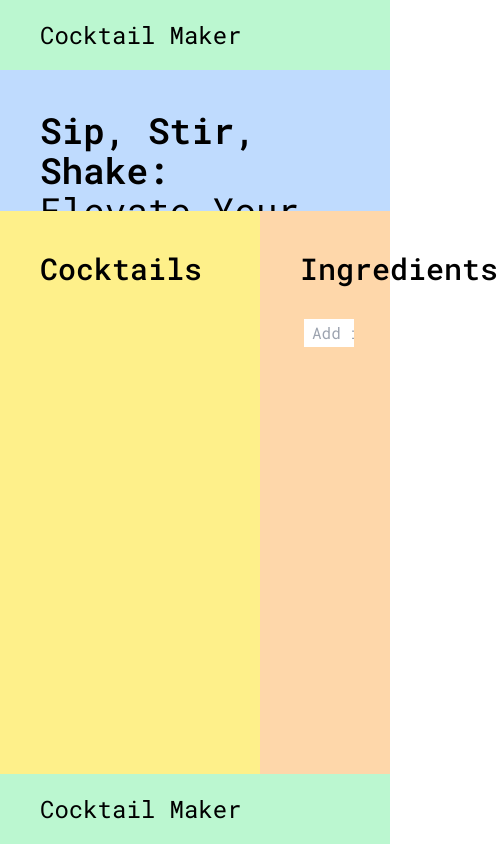
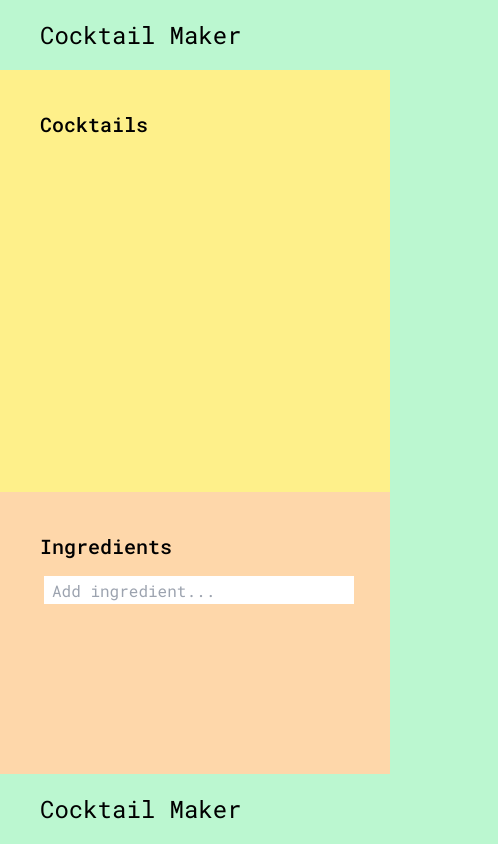
Before and after one commit to stefan5441/cocktail-maker, a React (Vite) app: page / in a window 390 px wide. Shown: the whole page, 498 px wide, since content can reach past the window. Built offline with nearby package versions, Linux system fonts and the light colour scheme.

Commit message:
adding prewview images

```diff
--- a/src/components/App.jsx
+++ b/src/components/App.jsx
@@ -22,14 +22,14 @@ function App() {
         </p>
       </div>
 
-      <div className="bg-blue-200 h-1/6">
-        <h1 className="text-4xl font-semibold p-10">
+      <div className="bg-blue-200 md:h-1/6 hidden md:block">
+        <h1 className="xl:text-4xl md:text-xl font-semibold p-10">
           <div>Sip, Stir, Shake:&nbsp;</div>
           <div className="font-normal">Elevate Your Mixology Game with Every Cocktail Tale!</div>
         </h1>
       </div>
 
-      <div className="flex h-4/6">
+      <div className="flex flex-col md:flex-row md:h-4/6 h-5/6">
 
         <CocktailList
           cocktails={cocktails}
--- a/src/components/Cocktail.jsx
+++ b/src/components/Cocktail.jsx
@@ -5,8 +5,8 @@ function Cocktail({ selectedCocktail, setSelectedCocktail }) {
   return (<>
       {
         selectedCocktail &&
-        <div className="flex mt-8 justify-between h-full">
-          <div className="flex flex-col gap-8 text-2xl">
+        <div className="flex mt-8 justify-between h-full overflow-scroll lg:overflow-hidden">
+          <div className="flex flex-col md:gap-8 xl:text-2xl lg:text-xl md:text-lg sm:text-sm gap-4">
             <p className="capitalize font-medium mb-2">{selectedCocktail.name}</p>
             <div>
               {selectedCocktail.ingredients && selectedCocktail.ingredients.map(ing => <p key={ing}>{ing}</p>)}
--- a/src/components/CocktailList.jsx
+++ b/src/components/CocktailList.jsx
@@ -12,8 +12,8 @@ function CocktailList({
   setSelectedCocktail
 }) {
   return (
-    <div className="w-2/3 bg-yellow-200 p-10 flex flex-col">
-      <h1 className="text-3xl font-medium">Cocktails</h1>
+    <div className="md:w-2/3 bg-yellow-200 p-10 flex flex-col w-full h-3/5 md:h-full">
+      <h1 className="lg:text-3xl md:text-2xl text-xl font-medium">Cocktails</h1>
 
       {Object.keys(selectedCocktail).length !== 0 ? (
         <Cocktail selectedCocktail={selectedCocktail} setSelectedCocktail={setSelectedCocktail} />
@@ -31,7 +31,7 @@ function CocktailList({
               ones!
             </p>
           ) : (
-            <div className="flex flex-col gap-4">
+            <div className="md:flex md:flex-col md:gap-4 grid grid-cols-2 gap-4">
               {cocktails.map((c) => (
                 <button
                   className="bg-orange-200 text-lg hover:bg-blue-200"
--- a/src/components/IngredientList.jsx
+++ b/src/components/IngredientList.jsx
@@ -68,11 +68,11 @@ function IngredientList({
   }
 
   return (
-    <div className="w-1/3 bg-orange-200 p-10">
-      <h1 className="text-3xl font-medium">Ingredients</h1>
+    <div className="md:w-1/3 bg-orange-200 p-10 w-full h-2/5 md:h-full lg:overflow-hidden overflow-scroll">
+      <h1 className="lg:text-3xl md:text-2xl text-xl font-medium">Ingredients</h1>
 
       <input
-        className="mt-8 ml-1 w-full h-7 pl-2 focus:ring-4 focus:ring-blue-200"
+        className="md:mt-8 mt-4 ml-1 w-full h-7 pl-2 focus:ring-4 focus:ring-blue-200"
         type="text"
         id="search"
         value={search}
@@ -83,10 +83,9 @@ function IngredientList({
 
       <div className="mt-4 flex flex-wrap">
         {ingredients.map((ing) => (
-          <button onClick={() => removeIngredient(ing)}>
+          <button onClick={() => removeIngredient(ing)} key={ing}>
             <p
-              className="bg-yellow-200 px-2 mx-2 mb-4 text-lg hover:bg-blue-200"
-              key={ing}
+              className="bg-yellow-200 lg:px-2 lg:mx-2 lg:mb-4 text-lg px-1 mx-1 mb-2 hover:bg-blue-200"
             >
               {ing} <span>&#10006;</span>
             </p>
--- a/src/index.css
+++ b/src/index.css
@@ -2,6 +2,10 @@
 @tailwind components;
 @tailwind utilities;
 
+body {
+  background-color: rgb(187 247 208);
+}
+
 input:focus {
   outline: none;
 }
```
Also changed, not shown: public/preview/cocktail-maker-desktop.png (added), public/preview/cocktail-maker-mobile.png (added).
